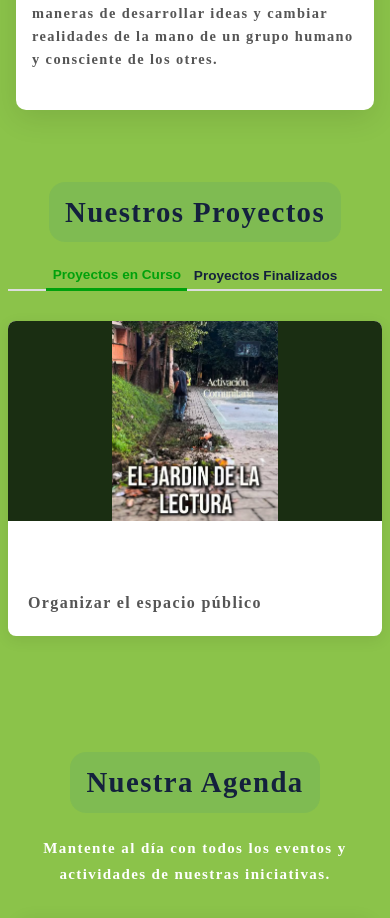
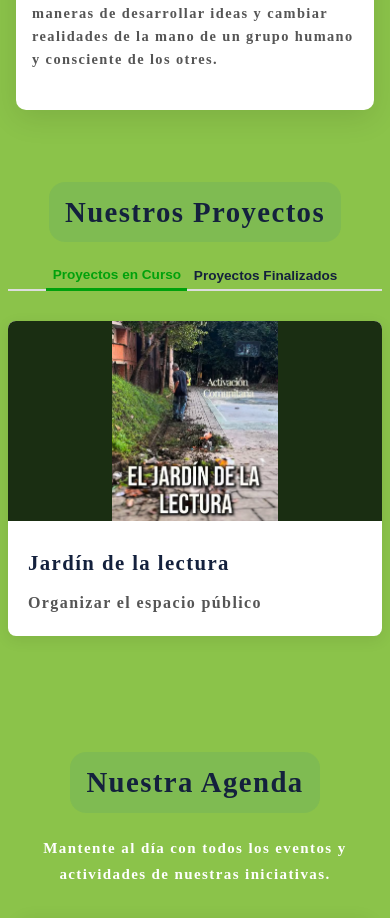
Before and after one commit to LechiHound69/Sitio-Web-Corporacion-Clorofila, a plain HTML site: page quienes_somos.html in a window 390 px wide. Shown: the part 3661-4579 px from the top of the page. Drawn offline with nearby package versions, Linux system fonts and the light colour scheme; grey boxes are pictures that could not be loaded.

Commit message:
fix: color de letra en sección proyectos en celuco

```diff
--- a/css/quienes_somos.css
+++ b/css/quienes_somos.css
@@ -173,6 +173,7 @@ body {
 .proyectos {
     padding: 3.75rem 1.25rem;
     text-align: center;
+    color: #14213d;
 }
 
 .proyectos h2 {
@@ -1506,6 +1507,7 @@ body {
     /* --- 3. PROYECTOS (Tabs y Paneles compactos) --- */
     .proyectos {
         padding: 2rem 0.5rem; /* Compactamos la sección */
+        color: #14213d;
     }
 
     .proyectos h2 { font-size: 1.8rem; margin-bottom: 1rem; }
```
